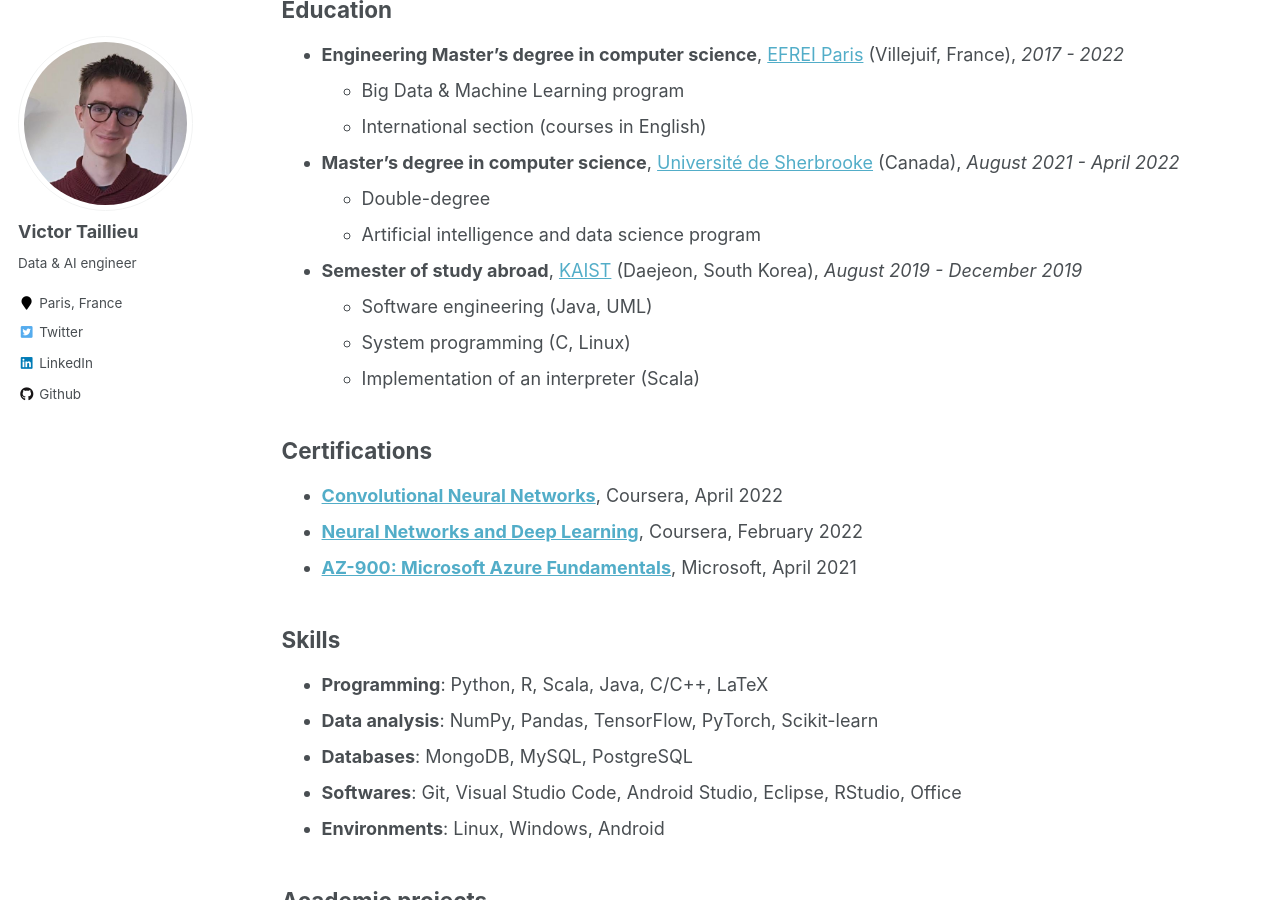
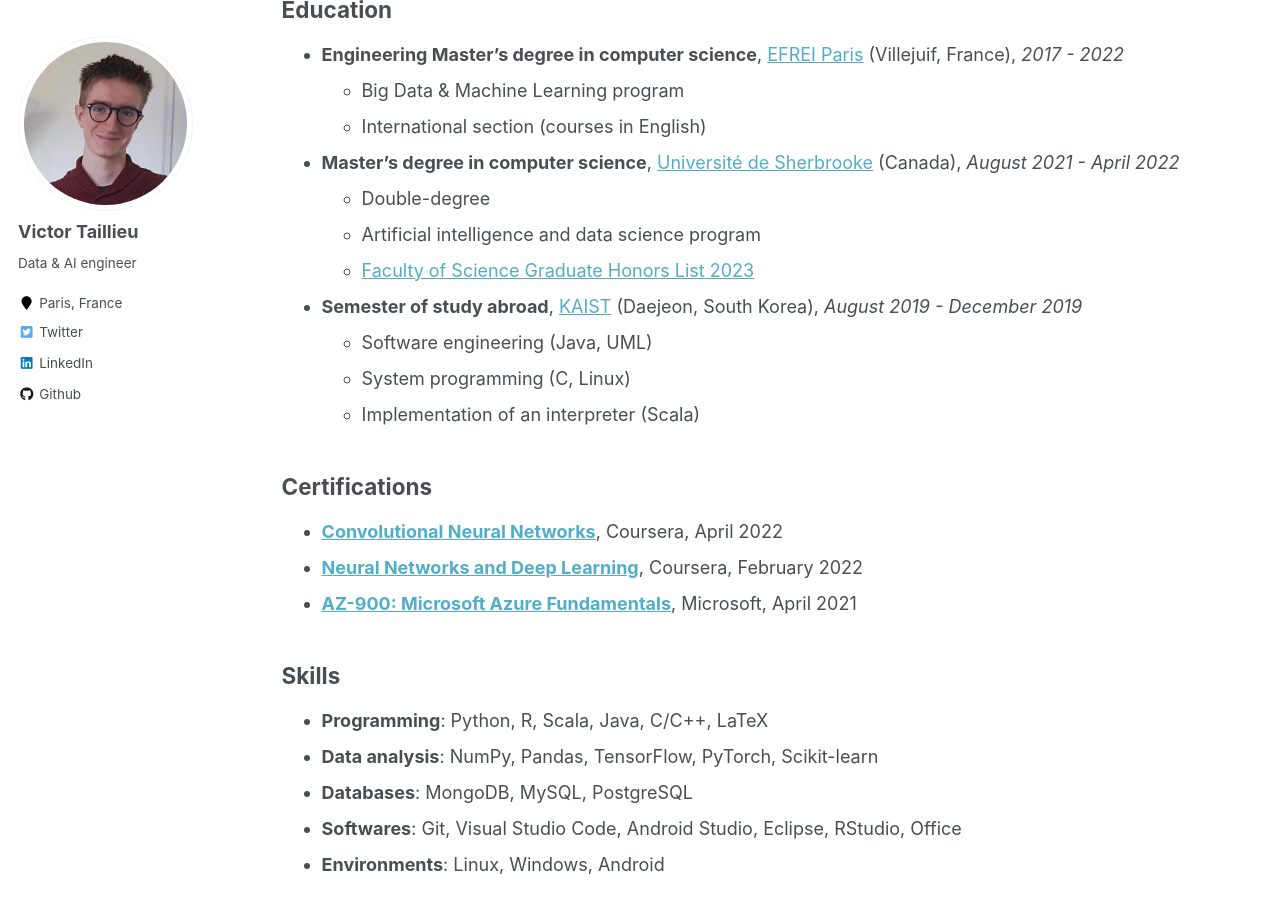
Before and after one commit to VictorTaillieu/victortaillieu.github.io, a Jekyll site: the page built from _pages/cv.md, in a window 1280 px wide and 900 px high, scrolled down 732 px. Built offline with Jekyll 4.4.1, drawn with Linux system fonts in a browser that asks for light colours.

Commit message:
Add Sherbrooke Honors

```diff
--- a/_pages/cv.md
+++ b/_pages/cv.md
@@ -37,6 +37,7 @@ redirect_from:
 * **Master's degree in computer science**, [Université de Sherbrooke](https://www.usherbrooke.ca/about/) (Canada), *August 2021 - April 2022*
   * Double-degree
   * Artificial intelligence and data science program
+  * [Faculty of Science Graduate Honors List 2023](/files/TaillieuV_Lettre_recipiendaire_2023.pdf)
 * **Semester of study abroad**, [KAIST](https://www.kaist.ac.kr/en/) (Daejeon, South Korea), *August 2019 - December 2019*
   * Software engineering (Java, UML)
   * System programming (C, Linux)
```
Also changed, not shown: 1 other file.
